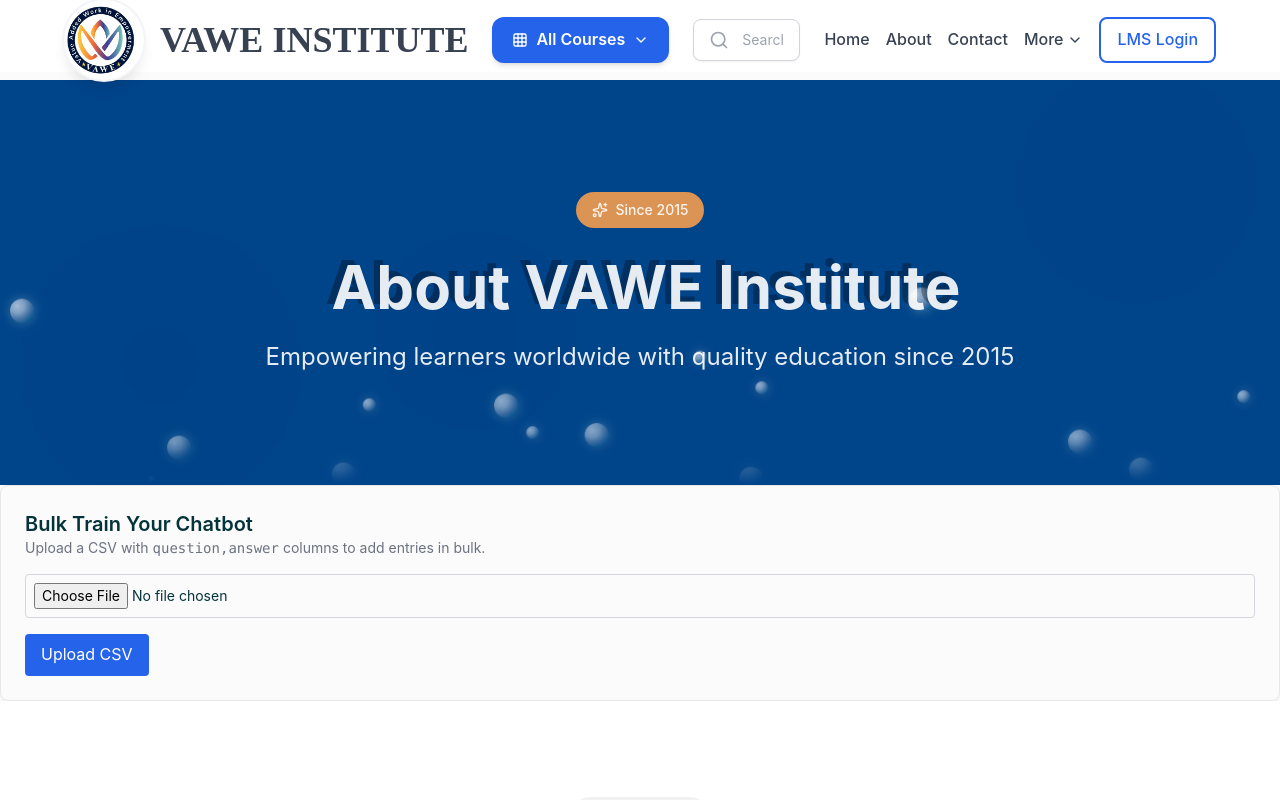
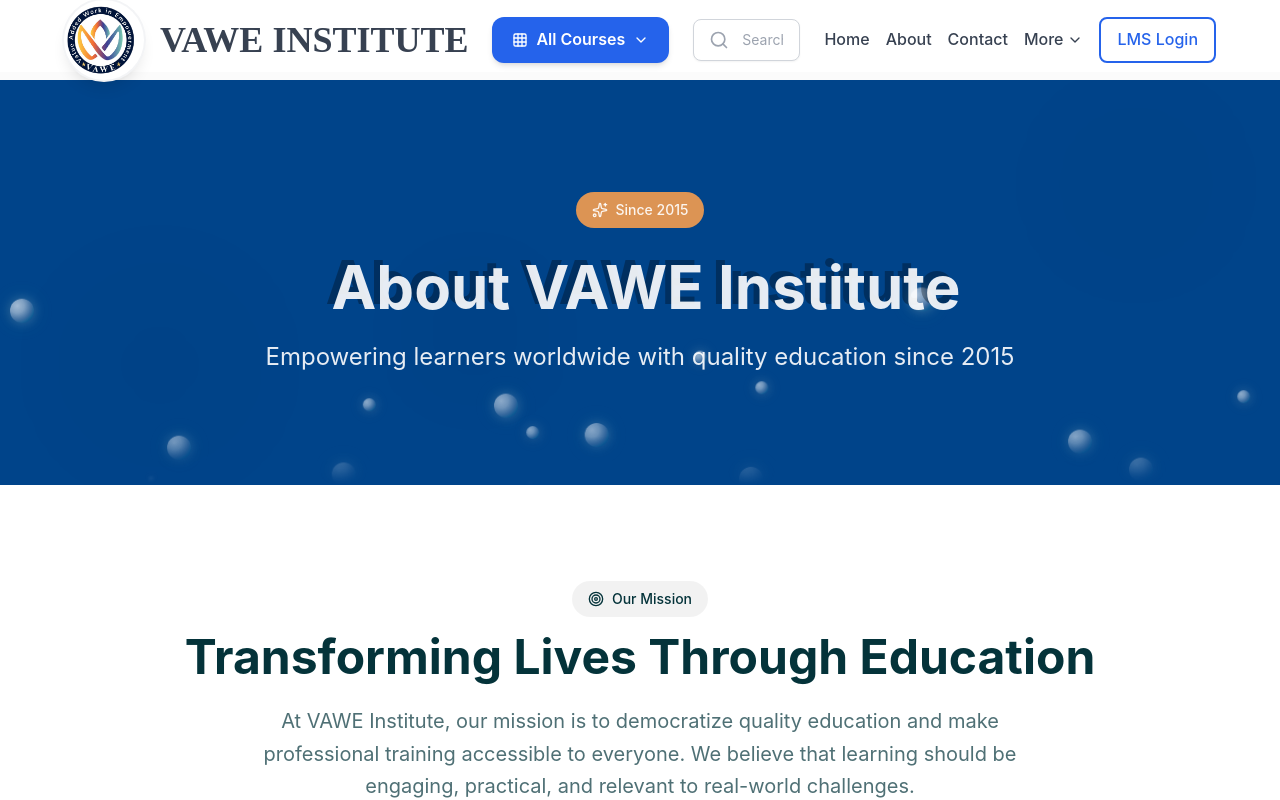
Before and after one commit to vaweTech/vaweInstitue, a Next.js app: page /about in a window 1280 px wide. Shown: the top 800 px of the page. Built offline with nearby package versions, Linux system fonts and the light colour scheme.

Commit message:
reomve the bot

```diff
--- a/app/about/page.jsx
+++ b/app/about/page.jsx
@@ -254,7 +254,7 @@
             </div>
           </div>
         </section>
-        <BulkTrainingUploader />
+        {/* <BulkTrainingUploader /> */}
 
         {/* Mission Section */}
         <section
```
